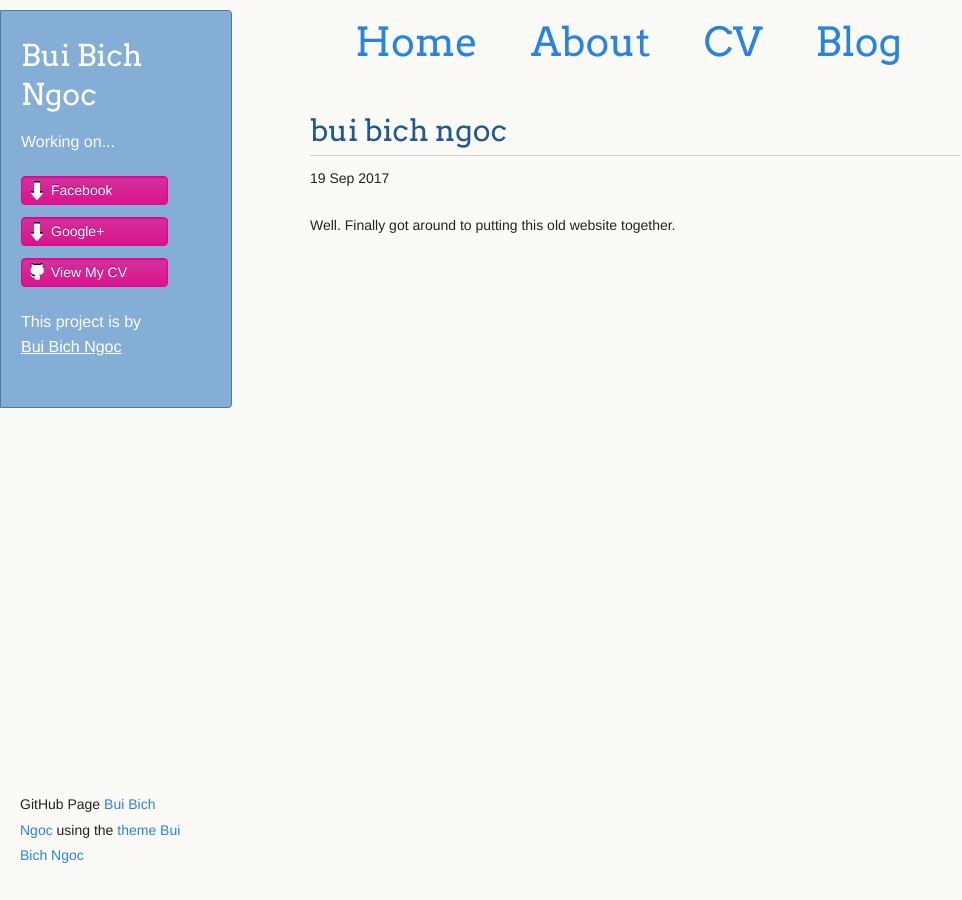
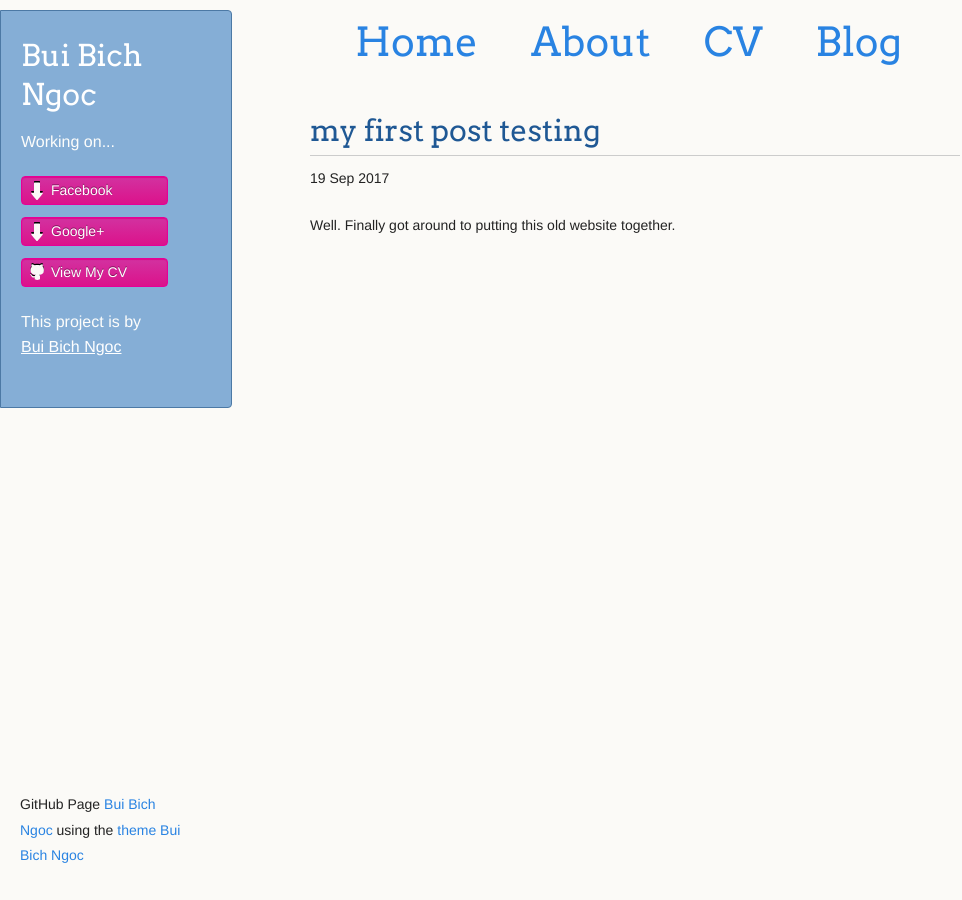
Before and after one commit to buibichngoc/buibichngoc.github.io, a Jekyll site: the page built from _posts/2017-09-19-i-love-my-job.md, in a window 1280 px wide. Shown: the whole page, without its empty margins (0-962 px from the left). Built offline with Jekyll 4.4.1, drawn with Linux system fonts in a browser that asks for light colours.

Commit message:
Update 2017-09-19-i-love-my-job.md

```diff
--- a/_posts/2017-09-19-i-love-my-job.md
+++ b/_posts/2017-09-19-i-love-my-job.md
@@ -1,6 +1,6 @@
 ---
 layout: post
-title: "bui bich ngoc"
+title: "my first post testing"
 date: 2017-09-19
 ---
 
```
